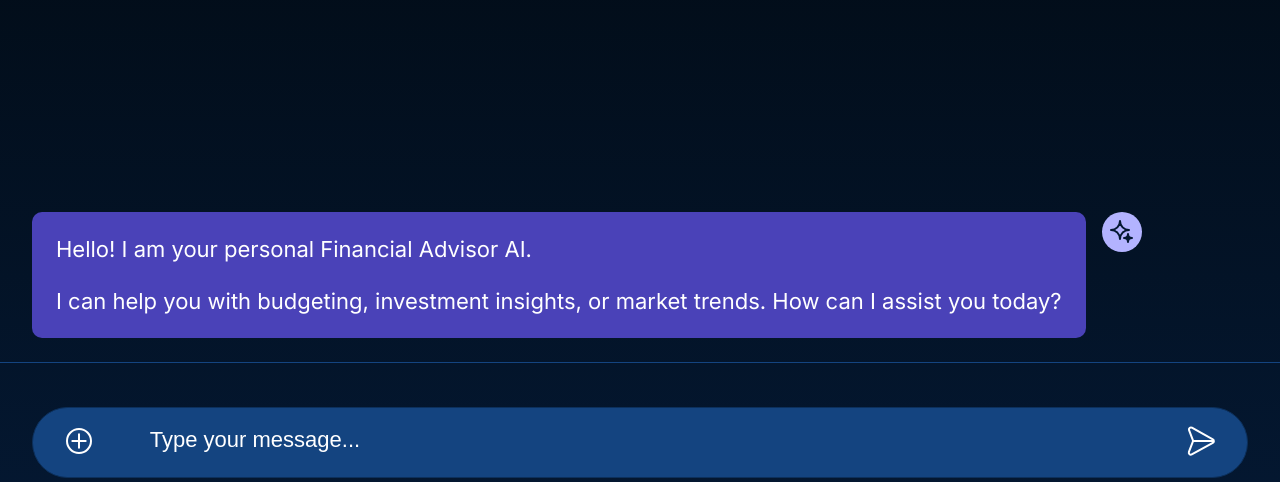
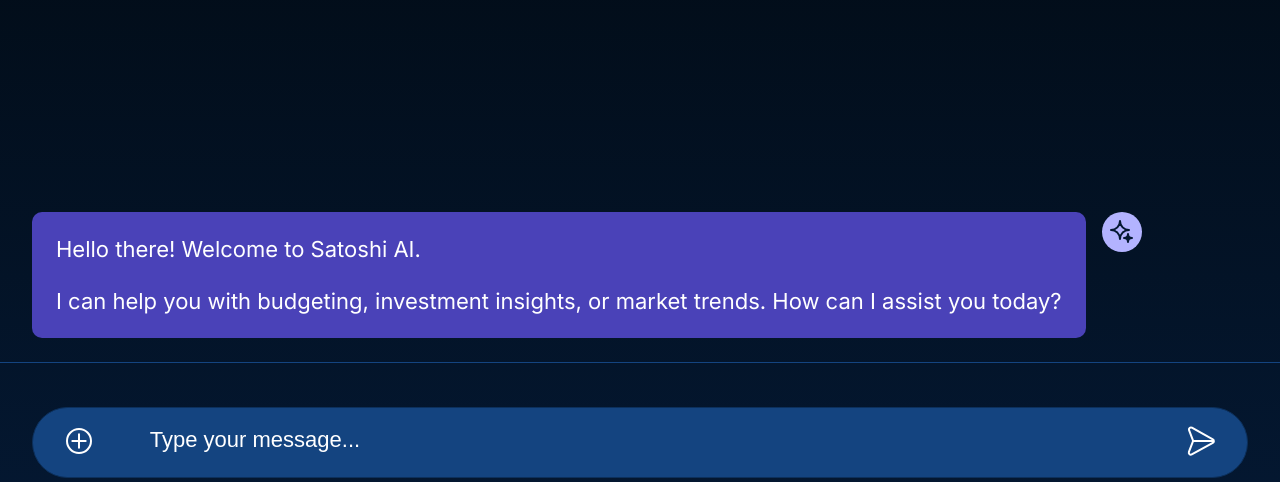
Before and after one commit to guidonunes/gemini_chatbot, a Flask app: page / in a window 1280 px wide. Shown: the part 278-760 px from the top of the page. Run offline with Flask 3, Linux system fonts and the light colour scheme; some libraries are stand-ins or nearby versions.

Commit message:
update welcome message

```diff
--- a/templates/index.html
+++ b/templates/index.html
@@ -16,7 +16,7 @@
   <main class="main">
         <section class="chat container" id="chat">
             <p class="chat__bubble chat__bubble--bot">
-                Hello! I am your personal Financial Advisor AI.<br/><br/>
+                Hello there! Welcome to Satoshi AI.<br/><br/>
                 I can help you with budgeting, investment insights, or market trends. How can I assist you today?
             </p>
         </section>
```
